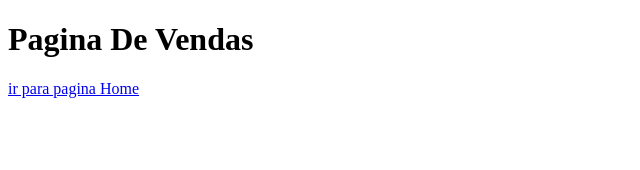
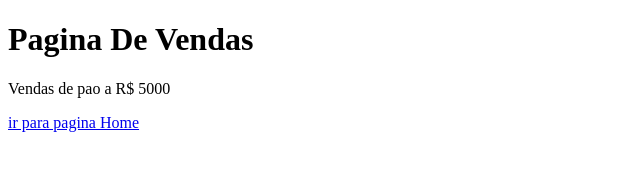
Before and after one commit to onmikron69/aulaGitUdemy, a plain HTML site: page Vendas.html in a window 1280 px wide. Shown: the whole page, without its empty margins (0-640 px from the left). Drawn offline with Linux system fonts and the light colour scheme.

Commit message:
acresintado valor do pao

```diff
--- a/Vendas.html
+++ b/Vendas.html
@@ -9,6 +9,7 @@
 <body>
 
     <h1>Pagina De Vendas</h1>
+    <p>Vendas de pao a R$ 5000</p>
     <a href="index.html"> ir para pagina Home</a>
 
 
```
